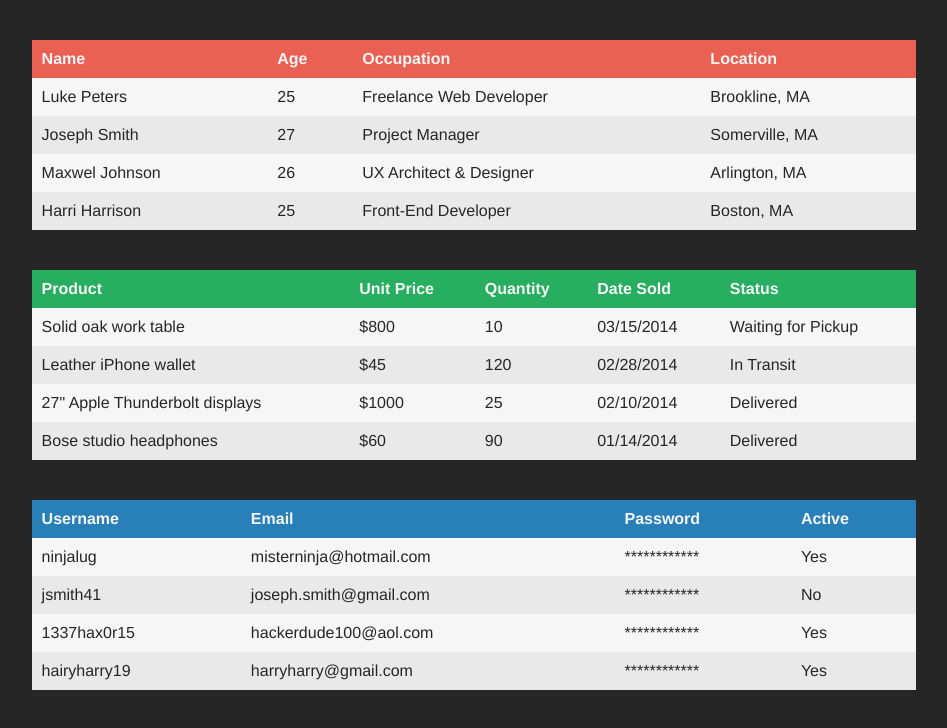
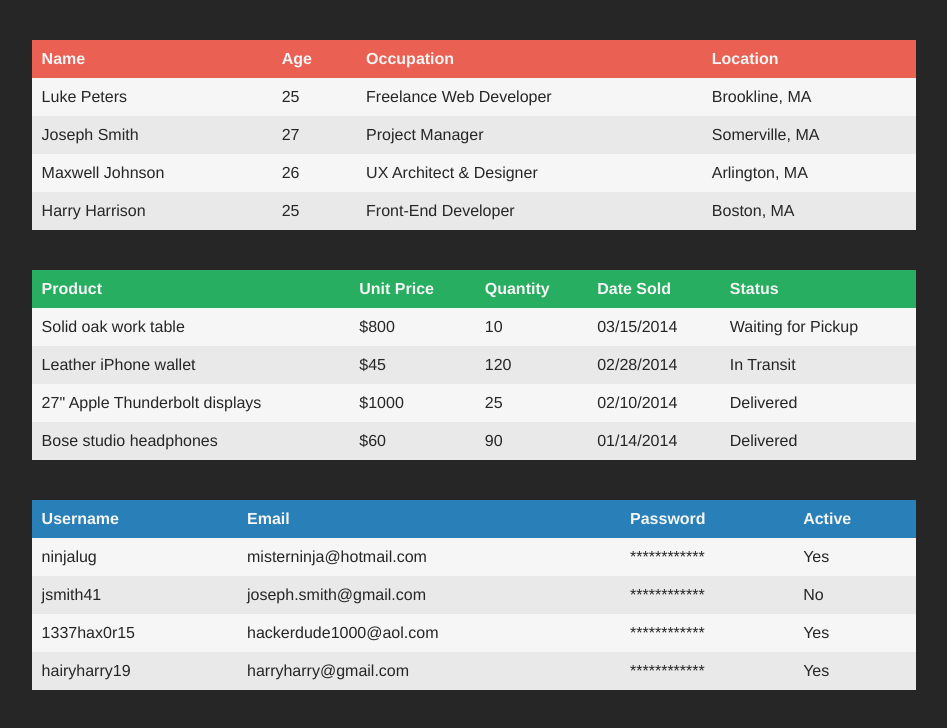
Before and after one commit to julia-is-coding/html-css-hw-3, a plain HTML site: page index.html in a window 1280 px wide. Shown: the whole page, without its empty margins (166-1113 px from the left). Drawn offline with Linux system fonts and the light colour scheme.

Commit message:
index.html has been modified

```diff
--- a/index.html
+++ b/index.html
@@ -30,13 +30,13 @@
                 <td>Somerville, MA</td>
             </tr>
             <tr class="light">
-                <td>Maxwel Johnson</td>
+                <td>Maxwell Johnson</td>
                 <td>26</td>
                 <td>UX Architect & Designer</td>
                 <td>Arlington, MA</td>
             </tr>
             <tr class="shade">
-                <td>Harri Harrison</td>
+                <td>Harry Harrison</td>
                 <td>25</td>
                 <td>Front-End Developer</td>
                 <td>Boston, MA</td>
@@ -106,7 +106,7 @@
             </tr>
             <tr class="light">
                 <td>1337hax0r15</td>
-                <td>hackerdude100@aol.com</td>
+                <td>hackerdude1000@aol.com</td>
                 <td>************</td>
                 <td>Yes</td>
             </tr>
```
